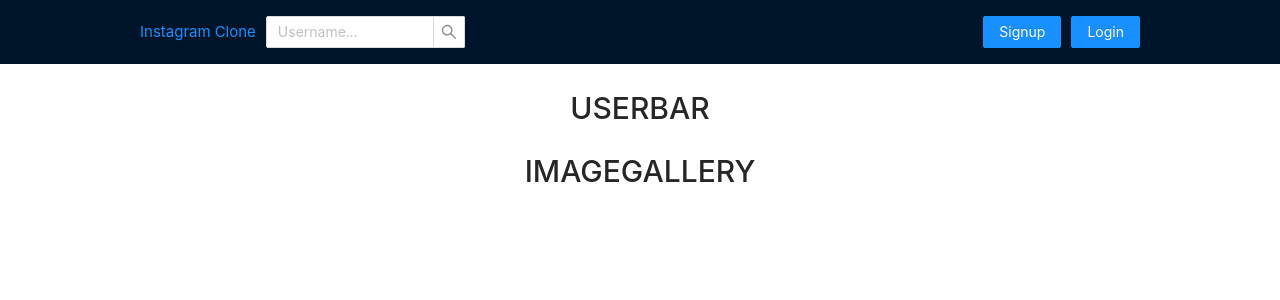
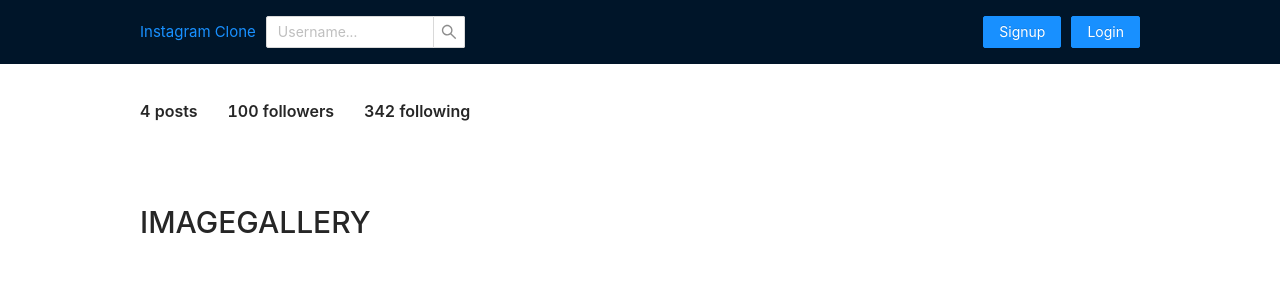
Before and after one commit to chrisATYF/InstagramClone, a Vue app: page /profile/1 in a window 1280 px wide. Shown: the top 300 px of the page. Built offline with nearby package versions, Linux system fonts and the light colour scheme.

Commit message:
UserBar Created

```diff
--- a/src/components/Profile.vue
+++ b/src/components/Profile.vue
@@ -1,12 +1,20 @@
 <script setup>
 import Container from "./Container.vue"
+import UserBar from "./UserBar.vue"
 
 </script>
 
 <template>
     <Container>
         <div class="profile-container">
-            <h1>USERBAR</h1>
+            <UserBar
+                username=""
+                :userInfo="{
+                    posts: 4,
+                    followers: 100,
+                    following: 342
+                }"
+            ></UserBar>
             <h1>IMAGEGALLERY</h1>
         </div>
     </Container>
@@ -16,7 +24,6 @@
 .profile-container {
     display: flex;
     flex-direction: column;
-    align-items: center;
     padding: 20px 0px;
 }
 </style>
--- /dev/null
+++ b/src/components/UserBar.vue
@@ -0,0 +1,36 @@
+<script setup>
+import { defineProps } from "vue";
+
+const props = defineProps(['username', 'userInfo']);
+</script>
+
+<template>
+    <div class="userbar-container">
+        <div class="top-content">
+            <ATypographyTitle :level="2">{{props.username}}</ATypographyTitle>
+        </div>
+        <div class="bottom-content">
+            <ATypographyTitle :level="5">{{props.userInfo.posts}} posts</ATypographyTitle>
+            <ATypographyTitle :level="5">{{props.userInfo.followers}} followers</ATypographyTitle>
+            <ATypographyTitle :level="5">{{props.userInfo.following}} following</ATypographyTitle>
+        </div>
+    </div>
+</template>
+
+<style scoped>
+.userbar-container {
+    padding-bottom: 75px;
+}
+
+.bottom-content {
+    display: flex;
+    align-items: center;
+}
+
+.bottom-content h5 {
+    margin: 0 !important;
+    margin-right: 30px !important;
+    padding: 0;
+    align-items: center;
+}
+</style>
```
